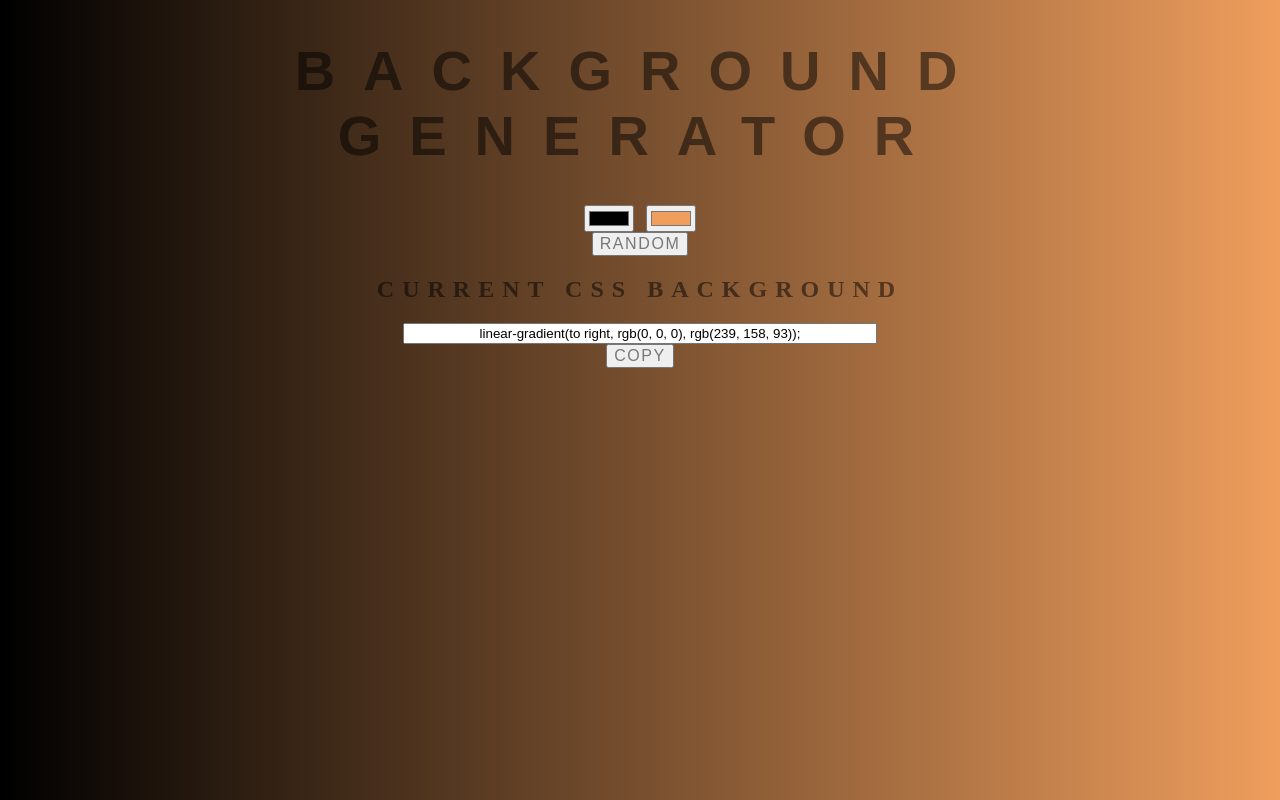
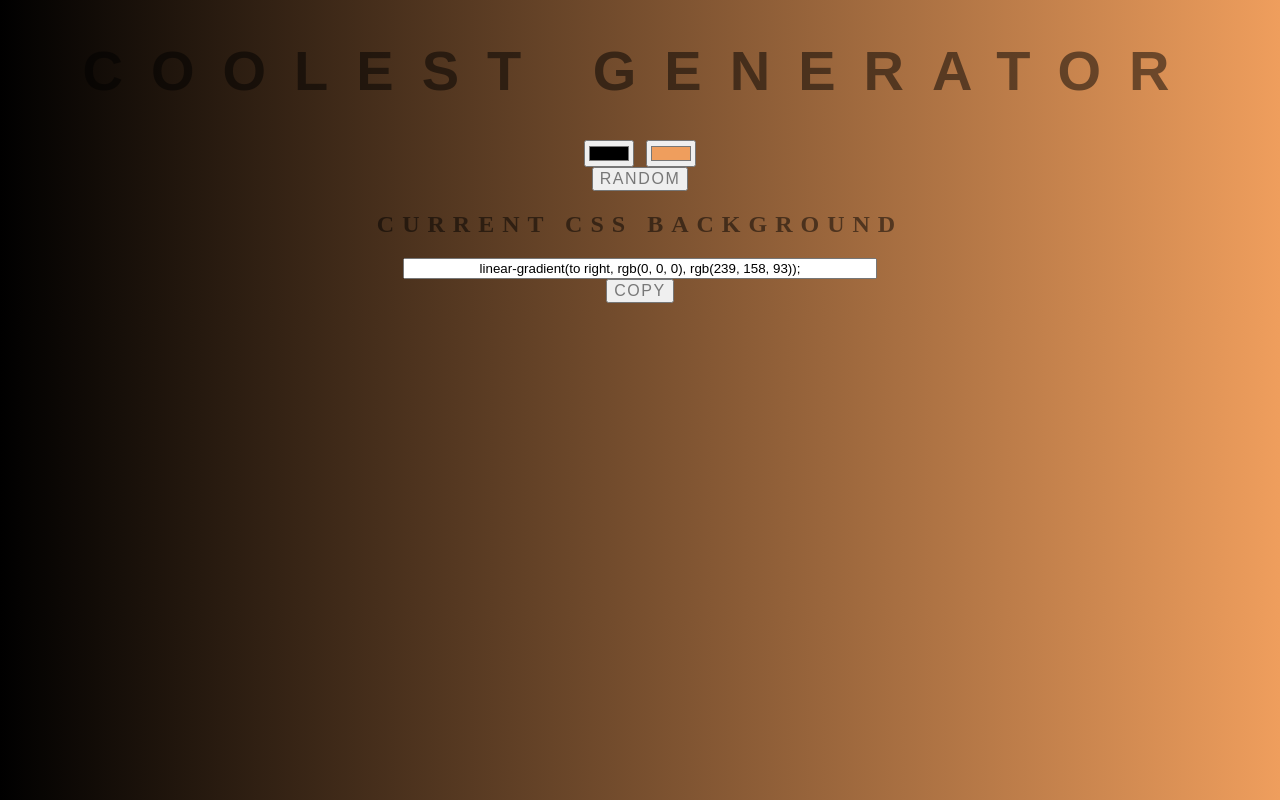
Before and after one commit to poszukiwacz-gordianus/background-generator, a plain HTML site: page index.html in a window 1280 px wide. Drawn offline with Linux system fonts and the light colour scheme.

Commit message:
changing title

```diff
--- a/index.html
+++ b/index.html
@@ -5,7 +5,7 @@
 	<link rel="stylesheet" type="text/css" href="style.css">
 </head>
 <body id="gradient">
-	<h1>Background Generator</h1>
+	<h1>Coolest Generator</h1>
 	<input type="color" class="color1" value="#00ff00">
 	<input type="color" class="color2" value="#ff0000">
 	<br>
```
